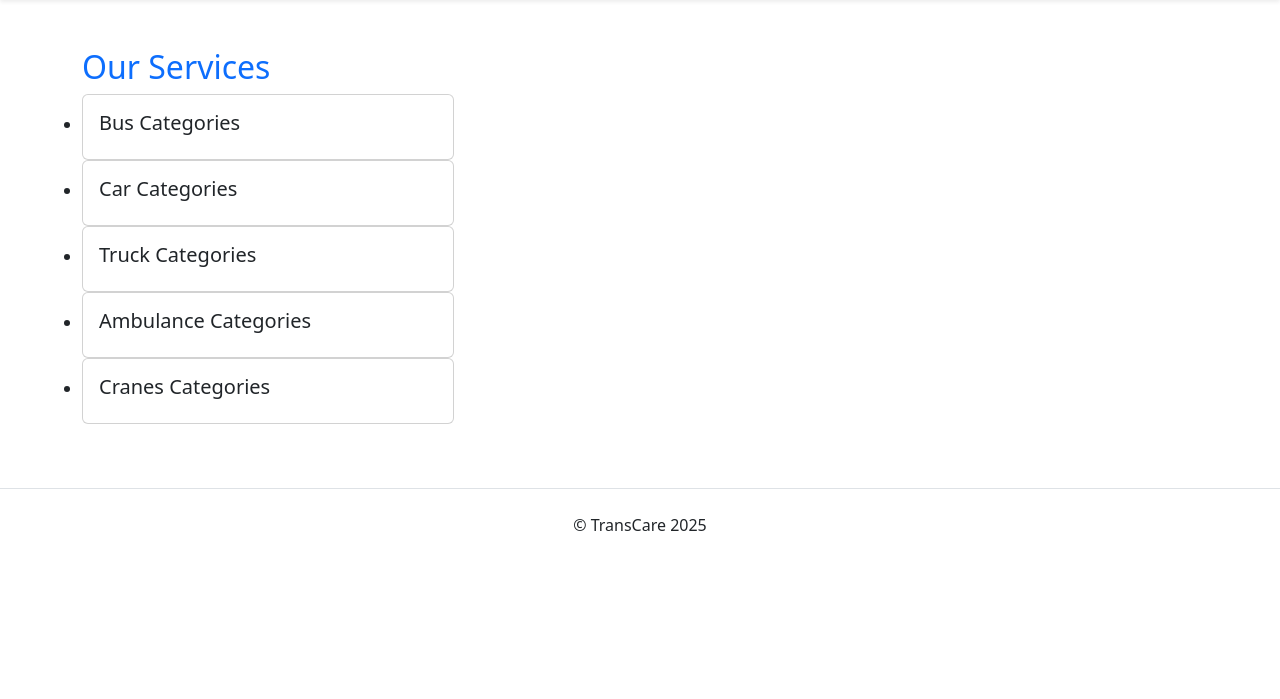
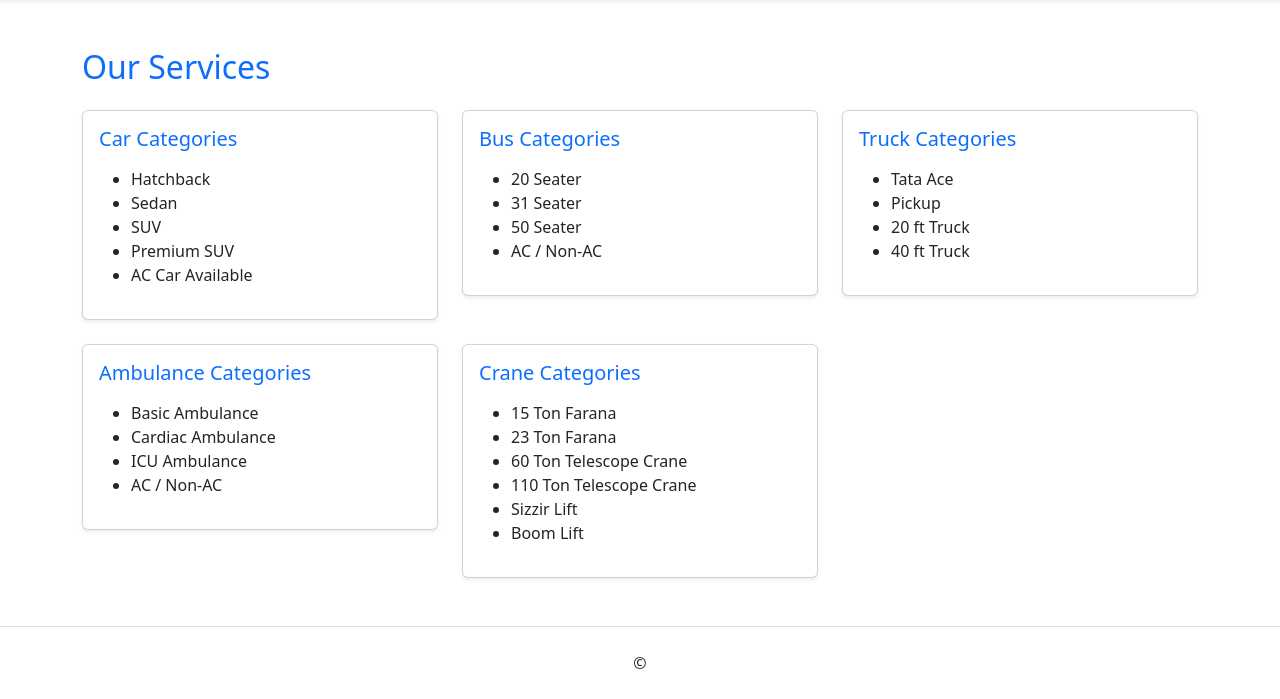
Before and after one commit to nj626709-design/TransCare, a Flask app: template templates/services.html in a window 1280 px wide. Shown: the part 126-825 px from the top of the page. Before the commit the page ends 657 px from the top, so only its background shows below. Run offline with Flask 3, Linux system fonts and the light colour scheme; the template is opened without the code that fills it, so the values that code supplies are empty.

Commit message:
Added vehicle types in services section

```diff
--- a/app.py
+++ b/app.py
@@ -1,129 +1,110 @@
-from flask import Flask, render_template, request, redirect, url_for, flash
-from config import Config
-from models import db, QuoteRequest
-from forms import QuoteForm, ContactForm
+from flask import Flask, render_template, request, flash, redirect, url_for
 from flask_mail import Mail, Message
-from datetime import datetime
+from dotenv import load_dotenv
 import os
 
-def create_app():
-    app = Flask(__name__, static_folder="static", template_folder="templates")
-    app.config.from_object(Config)
+load_dotenv()
 
-    # Ensure instance folder exists
-    os.makedirs(os.path.join(app.root_path, 'instance'), exist_ok=True)
+app = Flask(__name__)
+app.secret_key = os.getenv("SECRET_KEY")
 
-    db.init_app(app)
-    mail = Mail(app)
+# ========================
+#      EMAIL SETTINGS
+# ========================
+app.config['MAIL_SERVER'] = os.getenv("MAIL_SERVER")
+app.config['MAIL_PORT'] = int(os.getenv("MAIL_PORT"))
+app.config['MAIL_USERNAME'] = os.getenv("MAIL_USERNAME")
+app.config['MAIL_PASSWORD'] = os.getenv("MAIL_PASSWORD")
+app.config['MAIL_USE_TLS'] = os.getenv("MAIL_USE_TLS") == "True"
+app.config['MAIL_USE_SSL'] = False
 
-    with app.app_context():
-        db.create_all()
+mail = Mail(app)
 
-    @app.route('/')
-    def home():
-        return render_template('home.html')
+# ========================
+#       ROUTES
+# ========================
 
-    @app.route('/about')
-    def about():
-        return render_template('about.html')
+@app.route('/')
+def home():
+    return render_template('index.html')
 
-    @app.route('/services')
-    def services():
-        return render_template('services.html')
+@app.route('/contact', methods=['POST'])
+def contact():
+    try:
+        name = request.form.get('name')
+        email = request.form.get('email')
+        subject = request.form.get('subject')
+        message = request.form.get('message')
 
-    @app.route('/fleet')
-    def fleet():
-        vehicles = [
-            {"name": "20 Ton Truck", "desc": "Ideal for long-haul freight"},
-            {"name": "Container Truck", "desc": "For secured container shipments"},
-            {"name": "Cargo Van", "desc": "Small shipments and express deliveries"},
-            {"name": "Tempo", "desc": "Short-distance & local deliveries"},
-        ]
-        return render_template('fleet.html', vehicles=vehicles)
+        msg = Message(
+            subject=f"New Contact Message: {subject}",
+            sender=os.getenv("MAIL_DEFAULT_SENDER"),
+            recipients=[os.getenv("MAIL_USERNAME")]
+        )
 
-    @app.route('/contact', methods=['GET', 'POST'])
-    def contact():
-        form = ContactForm()
-        if form.validate_on_submit():
-            try:
-                msg = Message(
-                    subject=f"Transcare Contact from {form.name.data}",
-                    recipients=[app.config.get("MAIL_DEFAULT_SENDER")]
-                )
-                msg.body = f"Name: {form.name.data}\nEmail: {form.email.data}\nPhone: {form.phone.data}\n\nMessage:\n{form.message.data}"
-                mail.send(msg)
-            except Exception:
-                flash("Message recorded. (Email sending failed)", "warning")
+        msg.body = f"""
+        New Contact Message from TransCare Website
 
-            flash("Thanks — we received your message.", "success")
-            return redirect(url_for('contact'))
-        return render_template('contact.html', form=form)
+        Name: {name}
+        Email: {email}
+        Subject: {subject}
+        Message:
+        {message}
+        """
 
-    @app.route('/clients')
-    def clients():
-        return render_template('clients.html')
+        mail.send(msg)
+        flash("Your message has been sent successfully!", "success")
+        return redirect(url_for('home'))
+
+    except Exception as e:
+        print("Error sending email:", e)
+        flash("Something went wrong. Please try again.", "danger")
+        return redirect(url_for('home'))
 
 
-    @app.route('/quote', methods=['GET', 'POST'])
-    def quote():
-        form = QuoteForm()
-        if form.validate_on_submit():
-            qr = QuoteRequest(
-                name=form.name.data,
-                email=form.email.data,
-                phone=form.phone.data,
-                pickup=form.pickup.data,
-                dropoff=form.dropoff.data,
-                date_needed=form.date_needed.data,
-                vehicle_type=form.vehicle_type.data,
-                message=form.message.data,
-            )
-            db.session.add(qr)
-            db.session.commit()
+@app.route('/quote', methods=['POST'])
+def quote():
+    try:
+        name = request.form.get('name')
+        email = request.form.get('email')
+        phone = request.form.get('phone')
+        pickup = request.form.get('pickup')
+        drop = request.form.get('drop')
+        goods = request.form.get('goods')
+        weight = request.form.get('weight')
 
-            try:
-                msg = Message(
-                    subject=f"New Quote Request from {qr.name}",
-                    recipients=[app.config.get("MAIL_DEFAULT_SENDER")]
-                )
-                msg.body = f"""
-New Quote Request
-Name: {qr.name}
-Email: {qr.email}
-Phone: {qr.phone}
-Pickup: {qr.pickup}
-Dropoff: {qr.dropoff}
-Date Needed: {qr.date_needed}
-Vehicle: {qr.vehicle_type}
-Message: {qr.message}
-"""
-                mail.send(msg)
-            except Exception:
-                flash("Quote saved. Email sending failed.", "warning")
-            else:
-                flash("Quote submitted successfully!", "success")
+        msg = Message(
+            subject="New Quote Request",
+            sender=os.getenv("MAIL_DEFAULT_SENDER"),
+            recipients=[os.getenv("MAIL_USERNAME")]
+        )
 
-            return redirect(url_for('quote'))
+        msg.body = f"""
+        New Quote Request from TransCare Website
 
-        return render_template('quote.html', form=form)
+        Name: {name}
+        Email: {email}
+        Phone: {phone}
 
-    @app.route('/admin/quotes')
-    def admin_quotes():
-        quotes = QuoteRequest.query.order_by(QuoteRequest.created_at.desc()).all()
-        return render_template('admin_quotes.html', quotes=quotes)
+        Pickup Location: {pickup}
+        Drop Location: {drop}
 
-    @app.context_processor
-    def inject_globals():
-        return {
-            'current_year': lambda: datetime.now().year,
-            'config': {'SITE_NAME': 'TransCare'}
-        }
+        Type of Goods: {goods}
+        Weight: {weight} kg
+        """
 
-    return app
+        mail.send(msg)
+        flash("Quote request sent successfully!", "success")
+        return redirect(url_for('home'))
 
+    except Exception as e:
+        print("Error sending quote email:", e)
+        flash("Failed to send quote. Please try again.", "danger")
+        return redirect(url_for('home'))
 
-# 🔥 THIS IS IMPORTANT FOR RENDER (GLOBAL app variable)
-app = create_app()
+# ========================
+#   START FLASK SERVER
+# ========================
 
 if __name__ == "__main__":
-    app.run(host="127.0.0.1", port=5000, debug=True)
+    app.run(debug=True)
--- a/config.py
+++ b/config.py
@@ -5,7 +5,7 @@
 BASE_DIR = os.path.abspath(os.path.dirname(__file__))
 
 class Config:
-    SECRET_KEY = os.environ.get("SECRET_KEY", "change-me-to-secret")
+    SECRET_KEY = os.getenv("SECRET_KEY")
     SQLALCHEMY_DATABASE_URI = os.environ.get("DATABASE_URL",
         "sqlite:///" + os.path.join(BASE_DIR, "instance", "transcare.sqlite"))
     SQLALCHEMY_TRACK_MODIFICATIONS = False
--- a/templates/services.html
+++ b/templates/services.html
@@ -1,43 +1,76 @@
 {% extends "base.html" %}
 {% block content %}
-<h2 class="text-primary">Our Services</h2>
+<h2 class="text-primary mb-4">Our Services</h2>
+
 <div class="row gy-4">
-  <ul>
-    <li>
+
+  <!-- Car Categories -->
   <div class="col-md-4">
-    <div class="card p-3">
-      <h5>Bus Categories</h5>
+    <div class="card p-3 shadow-sm">
+      <h5 class="text-primary">Car Categories</h5>
+      <ul class="mt-2">
+        <li>Hatchback</li>
+        <li>Sedan</li>
+        <li>SUV</li>
+        <li>Premium SUV</li>
+        <li>AC Car Available</li>
+      </ul>
     </div>
   </div>
-  </li>
-  <li>
+
+  <!-- Bus Categories -->
   <div class="col-md-4">
-    <div class="card p-3">
-      <h5>Car Categories</h5>
+    <div class="card p-3 shadow-sm">
+      <h5 class="text-primary">Bus Categories</h5>
+      <ul class="mt-2">
+        <li>20 Seater</li>
+        <li>31 Seater</li>
+        <li>50 Seater</li>
+        <li>AC / Non-AC</li>
+      </ul>
     </div>
   </div>
-  </li>
-  <li>
+
+  <!-- Truck Categories -->
   <div class="col-md-4">
-    <div class="card p-3">
-      <h5>Truck Categories</h5>
+    <div class="card p-3 shadow-sm">
+      <h5 class="text-primary">Truck Categories</h5>
+      <ul class="mt-2">
+        <li>Tata Ace</li>
+        <li>Pickup</li>
+        <li>20 ft Truck</li>
+        <li>40 ft Truck</li>
+      </ul>
     </div>
   </div>
-  </li>
-  <li>
+
+  <!-- Ambulance Categories -->
   <div class="col-md-4">
-    <div class="card p-3">
-      <h5>Ambulance Categories</h5>
+    <div class="card p-3 shadow-sm">
+      <h5 class="text-primary">Ambulance Categories</h5>
+      <ul class="mt-2">
+        <li>Basic Ambulance</li>
+        <li>Cardiac Ambulance</li>
+        <li>ICU Ambulance</li>
+        <li>AC / Non-AC</li>
+      </ul>
     </div>
   </div>
-  </li>
-  <li>
+
+  <!-- Crane Categories -->
   <div class="col-md-4">
-    <div class="card p-3">
-      <h5>Cranes Categories</h5>
+    <div class="card p-3 shadow-sm">
+      <h5 class="text-primary">Crane Categories</h5>
+      <ul class="mt-2">
+        <li>15 Ton Farana</li>
+        <li>23 Ton Farana</li>
+        <li>60 Ton Telescope Crane</li>
+        <li>110 Ton Telescope Crane</li>
+        <li>Sizzir Lift</li>
+        <li>Boom Lift</li>
+      </ul>
     </div>
   </div>
-  </li>
-  </ul>
+
 </div>
 {% endblock %}
```
Also changed, not shown: render.yaml (+9 -17 lines).
